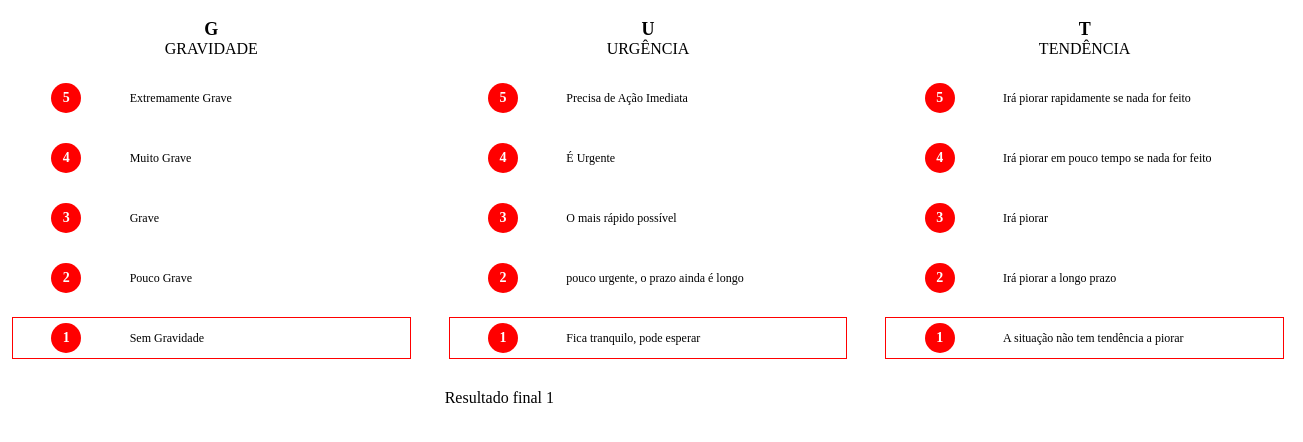
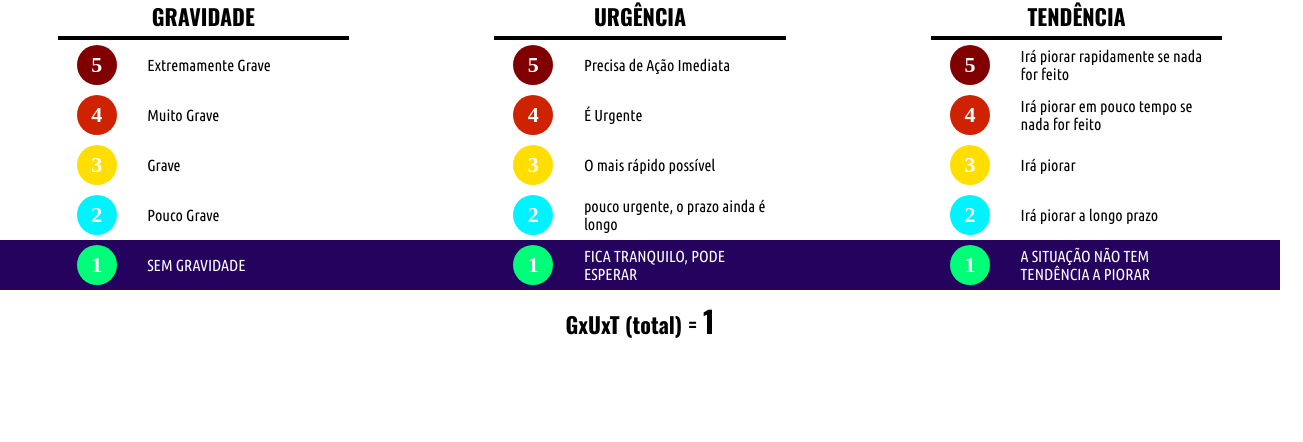
Before and after one commit to yurireeis/gut-calc, an Electron app: page index.html in a window 1280 px wide. Shown: the whole page, 1303 px wide, since content can reach past the window. Drawn offline with nearby package versions, Linux system fonts and the light colour scheme.

Commit message:
Improvement: first version

```diff
--- a/index.html
+++ b/index.html
@@ -5,58 +5,34 @@
         <meta name="viewport" content="width=device-width, initial-scale=1.0">
         <meta http-equiv="X-UA-Compatible" content="ie=edge">
         <title>GUT Calculator</title>
+        <link href="https://fonts.googleapis.com/css?family=Oswald:700&display=swap" rel="stylesheet">
+        <link href="https://fonts.googleapis.com/css?family=Ubuntu+Condensed&display=swap" rel="stylesheet">
         <link rel="stylesheet" href="node_modules/bootstrap/dist/css/bootstrap-grid.css">
-        <style>
-            html, body { width: 100%; }
-            #option-value { color: white; font-weight: 800; font-size: 14px; }
-            .text-uppercase { text-transform: uppercase; }
-            .text-center { text-align: center; }
-            .selected { outline: 1px solid red; }
-            .options { padding: 5px; margin: 0 5px; cursor: pointer; }
-            .badge {
-                width: 30px;
-                height: 30px;
-                background-color: red;
-                border-radius: 100%;
-                display: flex;
-                align-items: center;
-                justify-content: center;
-            }
-            .subject { text-transform: uppercase; }
-            .result { height: 60px; }
-            .option-container { height: 60px; }
-        </style>
+        <link rel="stylesheet" href="style.css">
     </head>
+
     <body onload="setLanguage('pt');updateScore();">
-
+        <div class="row justify-content-center align-items center">
+            <div class="col-12">
                 <div class="row align-items-center option-container">
                     <div class="col-4">
                         <div class="row justify-content-center">
-                    <div style="font-size: 18px; font-weight: 800;">G</div>
-                </div>
-                <div class="row justify-content-center">
-                    <div class="col-12 text-center">
-                        <span class="subject"></span>
+                            <div class="col-8 text-center underscored">
+                                <span class="subject title-text"></span>
                             </div>
                         </div>
                     </div>
                     <div class="col-4">
                         <div class="row justify-content-center">
-                    <div style="font-size: 18px; font-weight: 800;">U</div>
-                </div>
-                <div class="row">
-                    <div class="col-12 text-center">
-                        <span class="subject"></span>
+                            <div class="col-8 text-center underscored">
+                                <span class="subject title-text"></span>
                             </div>
                         </div>
                     </div>
                     <div class="col-4">
                         <div class="row justify-content-center">
-                    <div style="font-size: 18px; font-weight: 800;">T</div>
-                </div>
-                <div class="row">
-                    <div class="col-12 text-center">
-                        <span class="subject"></span>
+                            <div class="col-8 text-center underscored">
+                                <span class="subject title-text"></span>
                             </div>
                         </div>
                     </div>
@@ -65,39 +41,39 @@
                 <div class="row align-items-center option-container">
                     <div class="col-4">
                         <div class="row justify-content-center align-items-center options gravity" onclick="gravityChanged(event);">
-                    <div class="col-3" style="display: flex; justify-content: center">
-                        <div class="badge">
+                            <div class="col-2" style="display: flex; justify-content: center">
+                                <div class="badge" style="background-color: #800000;">
                                     <div id="option-value">5</div>
                                 </div>
                             </div>
-                    <div class="col-9" style="font-size: 12px; display: flex; align-items: center">
-                        <div class="description-4">
+                            <div class="col-6" style="font-size: 12px; display: flex; align-items: center">
+                                <div class="description-4 description-text">
                                 </div>
                             </div>
                         </div>
                     </div>
                     <div class="col-4">
                         <div class="row justify-content-center align-items-center options urgency" onclick="urgencyChanged(event);">
-                    <div class="col-3" style="display: flex; justify-content: center">
-                        <div class="badge">
+                            <div class="col-2" style="display: flex; justify-content: center">
+                                <div class="badge" style="background-color: #800000;">
                                     <div id="option-value">5</div>
                                 </div>
                             </div>
-                    <div class="col-9" style="font-size: 12px; display: flex; align-items: center">
-                        <div class="description-4">
+                            <div class="col-6" style="font-size: 12px; display: flex; align-items: center">
+                                <div class="description-4 description-text">
                                 </div>
                             </div>
                         </div>
                     </div>
                     <div class="col-4">
                         <div class="row justify-content-center align-items-center options tendency" onclick="tendencyChanged(event);">
-                    <div class="col-3" style="display: flex; justify-content: center">
-                        <div class="badge">
+                            <div class="col-2" style="display: flex; justify-content: center">
+                                <div class="badge" style="background-color: #800000;">
                                     <div id="option-value">5</div>
                                 </div>
                             </div>
-                    <div class="col-9" style="font-size: 12px; display: flex; align-items: center">
-                        <div class="description-4">
+                            <div class="col-6" style="font-size: 12px; display: flex; align-items: center">
+                                <div class="description-4 description-text">
                                 </div>
                             </div>
                         </div>
@@ -107,39 +83,39 @@
                 <div class="row align-items-center option-container">
                     <div class="col-4">
                         <div class="row justify-content-center align-items-center options gravity" onclick="gravityChanged(event);">
-                    <div class="col-3" style="display: flex; justify-content: center">
-                        <div class="badge">
+                            <div class="col-2" style="display: flex; justify-content: center">
+                                <div class="badge" style="background-color: #ce2200;">
                                     <div id="option-value">4</div>
                                 </div>
                             </div>
-                    <div class="col-9" style="font-size: 12px; display: flex; align-items: center">
-                        <div class="description-3">
+                            <div class="col-6" style="font-size: 12px; display: flex; align-items: center">
+                                <div class="description-3 description-text">
                                 </div>
                             </div>
                         </div>
                     </div>
                     <div class="col-4">
                         <div class="row justify-content-center align-items-center options urgency" onclick="urgencyChanged(event);">
-                    <div class="col-3" style="display: flex; justify-content: center">
-                        <div class="badge">
+                            <div class="col-2" style="display: flex; justify-content: center">
+                                <div class="badge" style="background-color: #ce2200;">
                                     <div id="option-value">4</div>
                                 </div>
                             </div>
-                    <div class="col-9" style="font-size: 12px; display: flex; align-items: center">
-                        <div class="description-3">
+                            <div class="col-6" style="font-size: 12px; display: flex; align-items: center">
+                                <div class="description-3 description-text">
                                 </div>
                             </div>
                         </div>
                     </div>
                     <div class="col-4">
                         <div class="row justify-content-center align-items-center options tendency" onclick="tendencyChanged(event);">
-                    <div class="col-3" style="display: flex; justify-content: center">
-                        <div class="badge">
+                            <div class="col-2" style="display: flex; justify-content: center">
+                                <div class="badge" style="background-color: #ce2200;">
                                     <div id="option-value">4</div>
                                 </div>
                             </div>
-                    <div class="col-9" style="font-size: 12px; display: flex; align-items: center">
-                        <div class="description-3">
+                            <div class="col-6" style="font-size: 12px; display: flex; align-items: center">
+                                <div class="description-3 description-text">
                                 </div>
                             </div>
                         </div>
@@ -149,39 +125,39 @@
                 <div class="row align-items-center option-container">
                     <div class="col-4">
                         <div class="row justify-content-center align-items-center options gravity" onclick="gravityChanged(event);">
-                    <div class="col-3" style="display: flex; justify-content: center">
-                        <div class="badge">
+                            <div class="col-2" style="display: flex; justify-content: center">
+                                <div class="badge" style="background-color: #ffde00;">
                                     <div id="option-value">3</div>
                                 </div>
                             </div>
-                    <div class="col-9" style="font-size: 12px; display: flex; align-items: center">
-                        <div class="description-2">
+                            <div class="col-6" style="font-size: 12px; display: flex; align-items: center">
+                                <div class="description-2 description-text">
                                 </div>
                             </div>
                         </div>
                     </div>
                     <div class="col-4">
                         <div class="row justify-content-center align-items-center options urgency" onclick="urgencyChanged(event);">
-                    <div class="col-3" style="display: flex; justify-content: center">
-                        <div class="badge">
+                            <div class="col-2" style="display: flex; justify-content: center">
+                                <div class="badge" style="background-color: #ffde00;">
                                     <div id="option-value">3</div>
                                 </div>
                             </div>
-                    <div class="col-9" style="font-size: 12px; display: flex; align-items: center">
-                        <div class="description-2">
+                            <div class="col-6" style="font-size: 12px; display: flex; align-items: center">
+                                <div class="description-2 description-text">
                                 </div>
                             </div>
                         </div>
                     </div>
                     <div class="col-4">
                         <div class="row justify-content-center align-items-center options tendency" onclick="tendencyChanged(event);">
-                    <div class="col-3" style="display: flex; justify-content: center">
-                        <div class="badge">
+                            <div class="col-2" style="display: flex; justify-content: center">
+                                <div class="badge" style="background-color: #ffde00;">
                                     <div id="option-value">3</div>
                                 </div>
                             </div>
-                    <div class="col-9" style="font-size: 12px; display: flex; align-items: center">
-                        <div class="description-2">
+                            <div class="col-6" style="font-size: 12px; display: flex; align-items: center">
+                                <div class="description-2 description-text">
                                 </div>
                             </div>
                         </div>
@@ -191,39 +167,39 @@
                 <div class="row align-items-center option-container">
                     <div class="col-4">
                         <div class="row justify-content-center align-items-center options gravity" onclick="gravityChanged(event);">
-                    <div class="col-3" style="display: flex; justify-content: center">
-                        <div class="badge">
+                            <div class="col-2" style="display: flex; justify-content: center">
+                                <div class="badge" style="background-color: #00f3ff;">
                                     <div id="option-value">2</div>
                                 </div>
                             </div>
-                    <div class="col-9" style="font-size: 12px; display: flex; align-items: center">
-                        <div class="description-1">
+                            <div class="col-6" style="font-size: 12px; display: flex; align-items: center">
+                                <div class="description-1 description-text">
                                 </div>
                             </div>
                         </div>
                     </div>
                     <div class="col-4">
                         <div class="row justify-content-center align-items-center options urgency" onclick="urgencyChanged(event);">
-                    <div class="col-3" style="display: flex; justify-content: center">
-                        <div class="badge">
+                            <div class="col-2" style="display: flex; justify-content: center">
+                                <div class="badge" style="background-color: #00f3ff;">
                                     <div id="option-value">2</div>
                                 </div>
                             </div>
-                    <div class="col-9" style="font-size: 12px; display: flex; align-items: center">
-                        <div class="description-1">
+                            <div class="col-6" style="font-size: 12px; display: flex; align-items: center">
+                                <div class="description-1 description-text">
                                 </div>
                             </div>
                         </div>
                     </div>
                     <div class="col-4">
                         <div class="row justify-content-center align-items-center options tendency" onclick="tendencyChanged(event);">
-                    <div class="col-3" style="display: flex; justify-content: center">
-                        <div class="badge">
+                            <div class="col-2" style="display: flex; justify-content: center">
+                                <div class="badge" style="background-color: #00f3ff;">
                                     <div id="option-value">2</div>
                                 </div>
                             </div>
-                    <div class="col-9" style="font-size: 12px; display: flex; align-items: center">
-                        <div class="description-1">
+                            <div class="col-6" style="font-size: 12px; display: flex; align-items: center">
+                                <div class="description-1 description-text">
                                 </div>
                             </div>
                         </div>
@@ -233,49 +209,50 @@
                 <div class="row align-items-center option-container">
                     <div class="col-4">
                         <div class="row justify-content-center align-items-center options gravity selected" onclick="gravityChanged(event);">
-                    <div class="col-3" style="display: flex; justify-content: center">
-                        <div class="badge">
+                            <div class="col-2" style="display: flex; justify-content: center">
+                                <div class="badge" style="background-color: #00ff79;">
                                     <div id="option-value">1</div>
                                 </div>
                             </div>
-                    <div class="col-9" style="font-size: 12px; display: flex; align-items: center">
-                        <div class="description-0">
+                            <div class="col-6" style="font-size: 12px; display: flex; align-items: center">
+                                <div class="description-0 description-text">
                                 </div>
                             </div>
                         </div>
                     </div>
                     <div class="col-4">
                         <div class="row justify-content-center align-items-center options urgency selected" onclick="urgencyChanged(event);">
-                    <div class="col-3" style="display: flex; justify-content: center">
-                        <div class="badge">
+                            <div class="col-2" style="display: flex; justify-content: center">
+                                <div class="badge" style="background-color: #00ff79;">
                                     <div id="option-value">1</div>
                                 </div>
                             </div>
-                    <div class="col-9" style="font-size: 12px; display: flex; align-items: center">
-                        <div class="description-0">
+                            <div class="col-6" style="font-size: 12px; display: flex; align-items: center">
+                                <div class="description-0 description-text">
                                 </div>
                             </div>
                         </div>
                     </div>
                     <div class="col-4">
                         <div class="row justify-content-center align-items-center options tendency selected" onclick="tendencyChanged(event);">
-                    <div class="col-3" style="display: flex; justify-content: center">
-                        <div class="badge">
+                            <div class="col-2" style="display: flex; justify-content: center">
+                                <div class="badge" style="background-color: #00ff79;">
                                     <div id="option-value">1</div>
                                 </div>
                             </div>
-                    <div class="col-9" style="font-size: 12px; display: flex; align-items: center">
-                        <div class="description-0">
+                            <div class="col-6" style="font-size: 12px; display: flex; align-items: center">
+                                <div class="description-0 description-text">
                                 </div>
                             </div>
                         </div>
                     </div>
                 </div>
-
                 <div class="row align-items-center justify-content-center result">
-            <div class="col-4">
+                    <div class="col-4 title-text text-center">
                         <span id="final-score-label"></span>
                         <span id="score"></span>
+                    </div>
+                </div>
             </div>
         </div>
 
--- a/lang.js
+++ b/lang.js
@@ -1,6 +1,6 @@
 const dictionary = {
     'pt': {
-        'final-score': 'Resultado final',
+        'final-score': 'GxUxT (total) =',
         'subject': [
             'Gravidade',
             'Urgência',
@@ -29,7 +29,7 @@ const dictionary = {
         ]
     },
     'en': {
-        'final-score': 'Final Result',
+        'final-score': 'GxUxT (total) =',
         'subject': [
             'Gravity',
             'Urgency',
--- a/style.css
+++ b/style.css
@@ -1,5 +1,63 @@
-html, body { width: 100%; }
+html, body {
+    width: 100%;
+    margin:0;
+    padding:0;
+    overflow-x: hidden;
+}
+
+.subject { text-transform: uppercase; }
+
+.result { height: 60px; }
+
+.option-container { height: 80; }
 
 .text-uppercase { text-transform: uppercase; }
 
-.selected { border: 1px solid red; }
+.text-center { text-align: center; }
+
+.title-text {
+    font-family: 'Oswald', sans-serif;
+    font-weight: 700;
+    font-size: 22px;
+}
+
+.selected {
+    background: rgb(38, 2, 95);
+    color: white;
+    font-size: 14px;
+    text-transform: uppercase;
+}
+
+.options {
+    padding: 5px;
+    cursor: pointer;
+
+}
+
+.description-text {
+    font-family: 'Ubuntu Condensed', sans-serif;
+    font-size: 16px;
+}
+
+.badge {
+    width: 40px;
+    height: 40px;
+    background-color: red;
+    border-radius: 100%;
+    display: flex;
+    align-items: center;
+    justify-content: center;
+}
+
+.underscored {
+    border-bottom: 4px solid;
+    padding-bottom: 4px;
+}
+
+#score { font-size: 30px; }
+
+#option-value {
+    color: white;
+    font-weight: 800;
+    font-size: 22px;
+}
```
Also changed, not shown: main.js (+8 -7 lines). Lines whose indentation alone changed are shown as unchanged.
